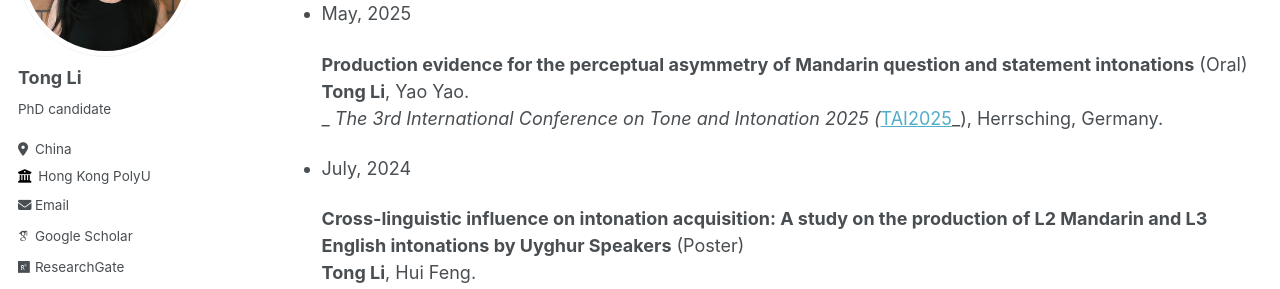
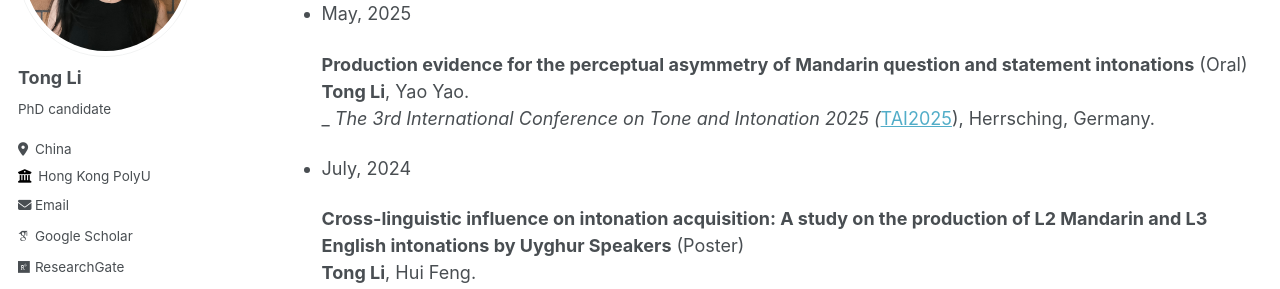
Before and after one commit to litonglinguistics/litonglinguistics.github.io, a Jekyll site: the page built from _pages/talks.md, in a window 1280 px wide and 1329 px high. Shown: the part 236-525 px from the top of the window. Built offline with Jekyll 4.4.1, drawn with Linux system fonts in a browser that asks for light colours; some web fonts are replaced.

```diff
--- a/_pages/talks.md
+++ b/_pages/talks.md
@@ -8,7 +8,7 @@ author_profile: true
 
 - May, 2025
 
-  **Production evidence for the perceptual asymmetry of Mandarin question and statement intonations** (Oral)<br>**Tong Li**, Yao Yao. <br> _ _The 3rd International Conference on Tone and Intonation 2025 (_[TAI2025](https://www.tai2025.org/)_), Herrsching, Germany.
+  **Production evidence for the perceptual asymmetry of Mandarin question and statement intonations** (Oral)<br>**Tong Li**, Yao Yao. <br> _ _The 3rd International Conference on Tone and Intonation 2025 (_[TAI2025](https://www.tai2025.org/)), Herrsching, Germany.
 
 - July, 2024
 
```
